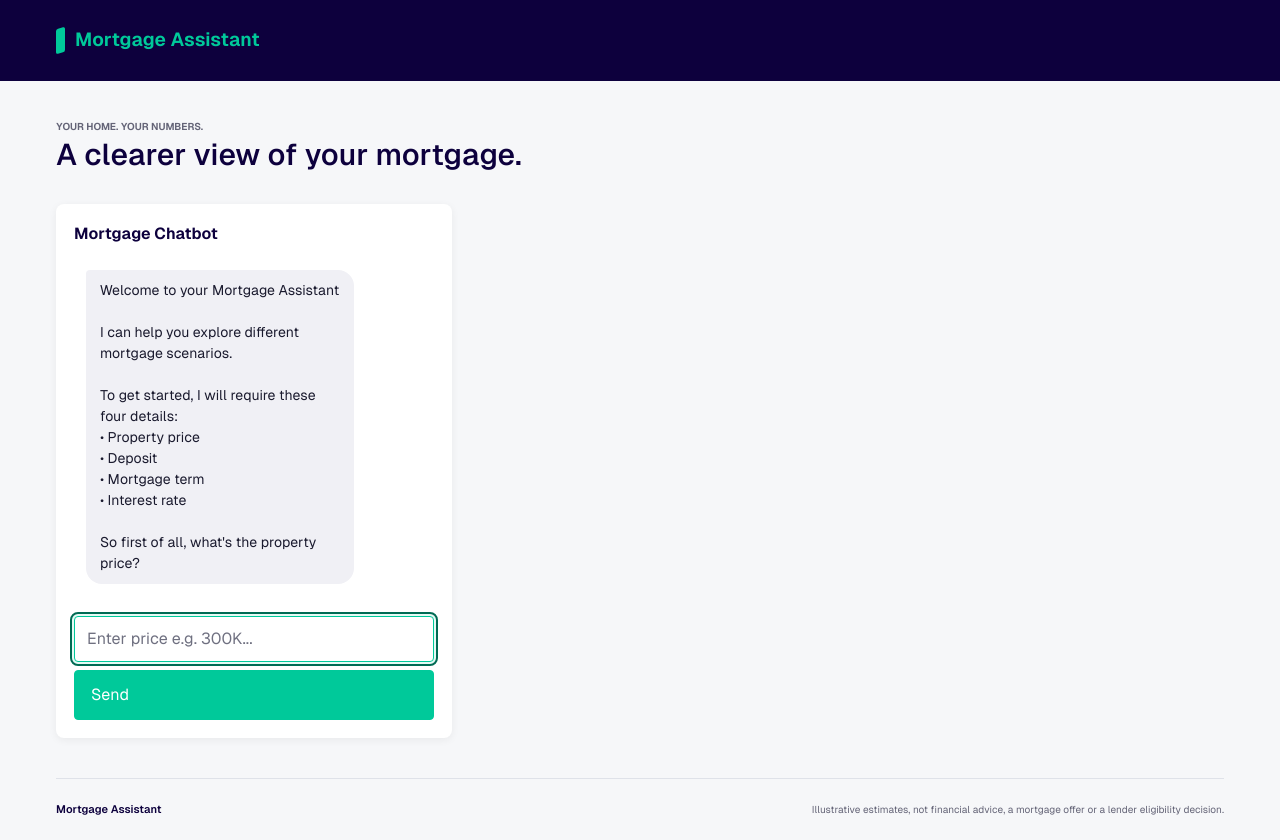
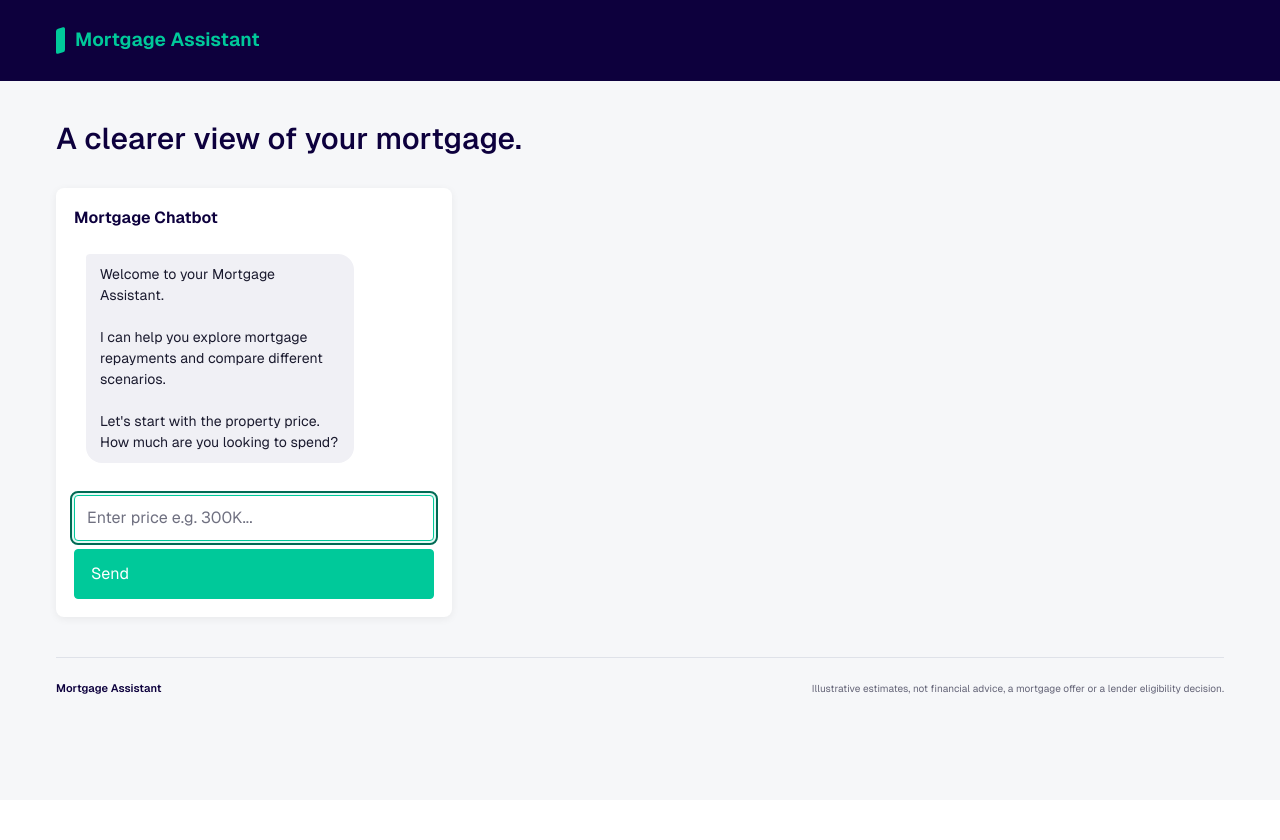
Before and after one commit to renato76/mortgage-app, a Next.js app: page /mortgage-assistant in a window 1280 px wide. After the commit the page ends 800 px from the top, so only its background shows below. Built offline with nearby package versions, Linux system fonts and the light colour scheme.

Commit message:
edit the initial message, remove eyebrow title

```diff
--- a/components/Chatbot/Chatbot.tsx
+++ b/components/Chatbot/Chatbot.tsx
@@ -92,17 +92,11 @@ const Chatbot = ({ setChatbotResults, setComparison, initialInputs }: ChatbotPro
     scenarioInputs: MortgageInputs
   } | null>(null)
 
-  const welcomeMessage = `Welcome to your Mortgage Assistant
+  const welcomeMessage = `Welcome to your Mortgage Assistant.
 
-I can help you explore different mortgage scenarios.
+I can help you explore mortgage repayments and compare different scenarios.
 
-To get started, I will require these four details:
-• Property price
-• Deposit
-• Mortgage term
-• Interest rate
-
-So first of all, what's the property price?`
+Let's start with the property price. How much are you looking to spend?`
 
 useEffect(() => {
   if (messages.length === 0) {
--- a/pages/mortgage-affordability.tsx
+++ b/pages/mortgage-affordability.tsx
@@ -82,8 +82,8 @@ const MortgageAffordability = () => {
       <Head><title>Mortgage Affordability</title></Head>
       <div className="min-h-screen flex flex-col bg-page-bg">
         <header className="bg-navy border-b border-navy">
-          <div className="max-w-full mx-auto px-9 py-0 flex items-center justify-between gap-5" style={{ maxWidth: '1240px', minHeight: '80px' }}>
-            <Link href="/mortgage-assistant" className="flex items-center gap-2.5 text-teal hover:opacity-80" style={{ fontSize: '19px', fontWeight: 650 }}>
+          <div className="max-w-[1240px] mx-auto px-9 py-0 flex items-center justify-between gap-5 min-h-[80px]">
+            <Link href="/mortgage-assistant" className="flex items-center gap-2.5 text-teal hover:opacity-80 text-[19px] font-[650]">
               <div className="w-2 h-6 bg-teal rounded-sm" style={{ transform: 'skewY(-15deg)' }} />
               <span>Mortgage Affordability</span>
             </Link>
--- a/pages/mortgage-assistant.tsx
+++ b/pages/mortgage-assistant.tsx
@@ -64,7 +64,7 @@ const MortgageAssistant = () => {
         </div>
       </header>
       <main className={styles.main}>
-        <div className={styles.pageHeading}><div><p className={styles.eyebrow}>YOUR HOME. YOUR NUMBERS.</p><h1>A clearer view of your mortgage.</h1></div></div>
+        <div className={styles.pageHeading}><div><h1>A clearer view of your mortgage.</h1></div></div>
         <div className={styles.workspace}>
           <section id="conversation" className={styles.conversationSection} aria-label="Mortgage conversation">
             <Chatbot key={resetKey} setChatbotResults={handleCalculation} setComparison={handleComparison} />
```
